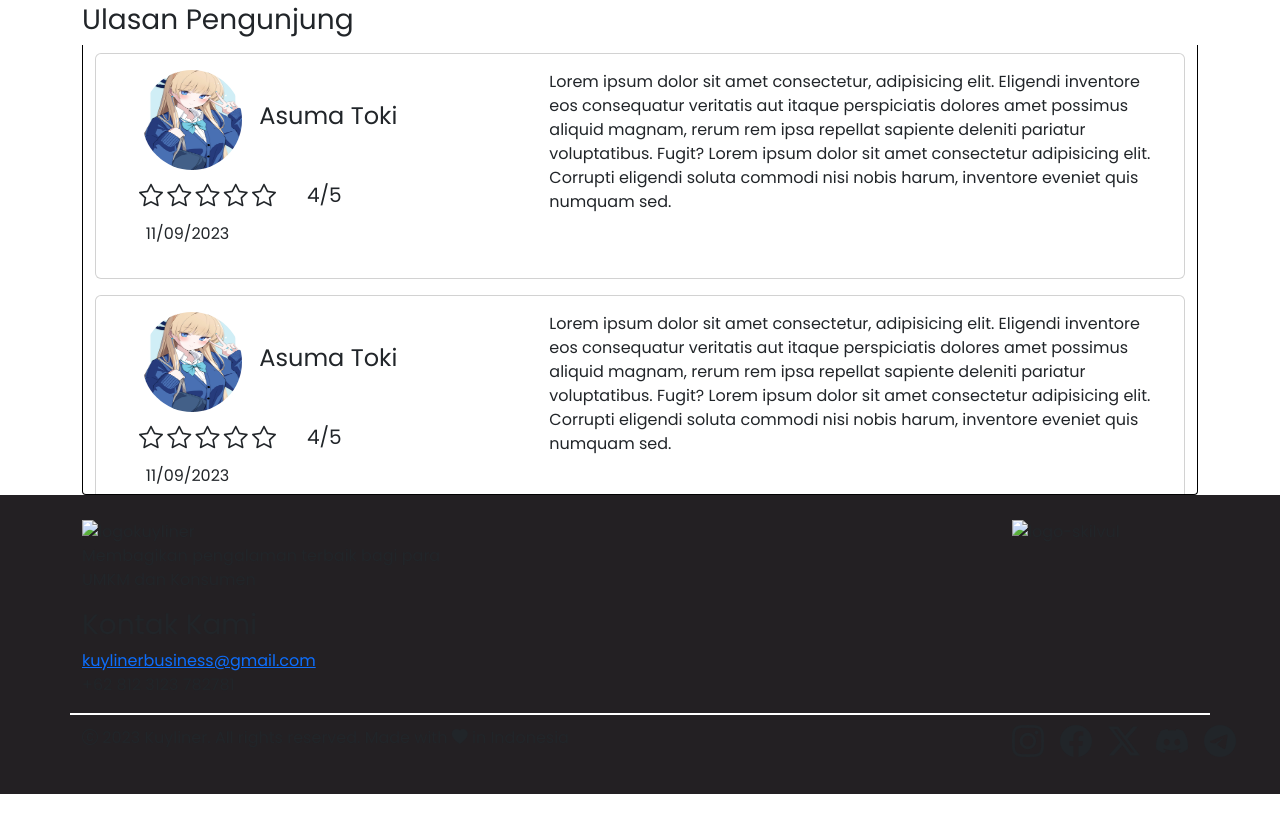
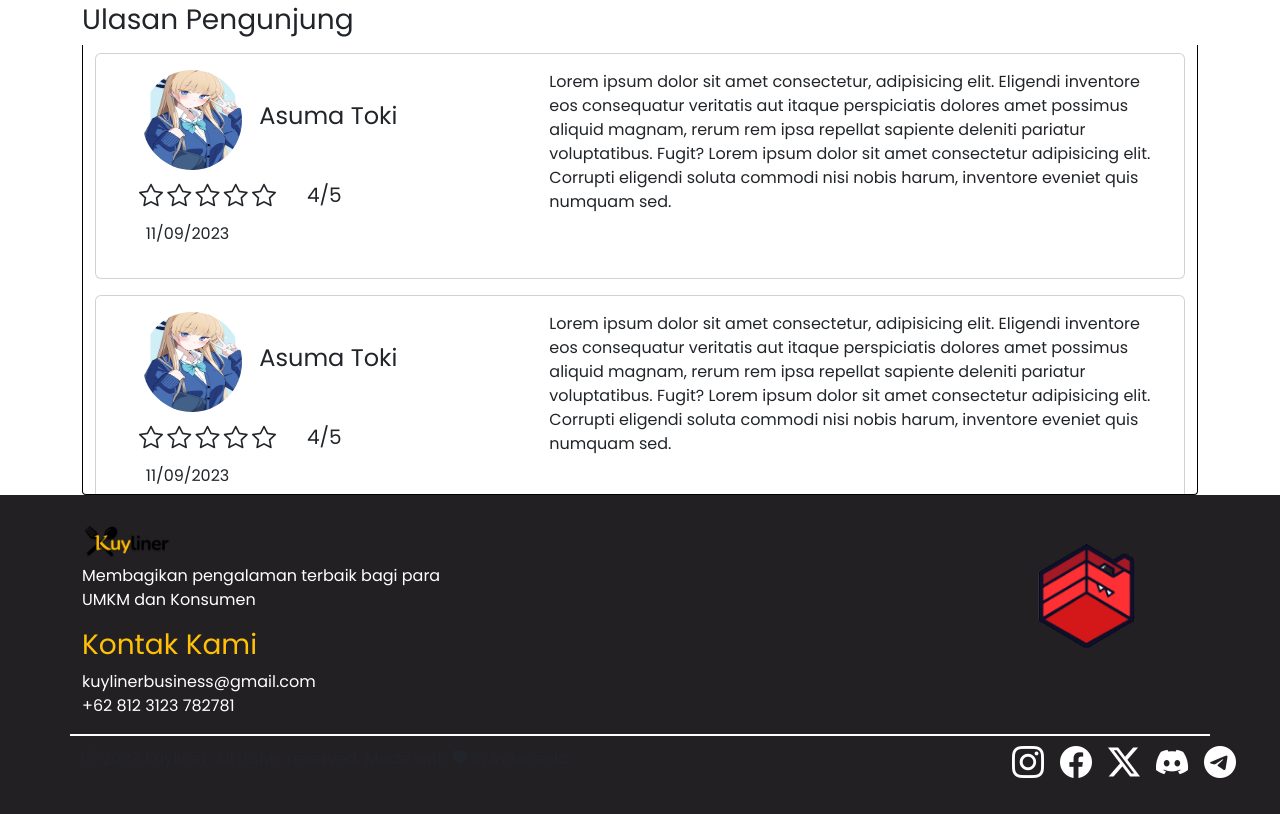
Before and after one commit to fs-10/kuyliner-bootstrap, a plain HTML site: page pages/detail-product.html in a window 1280 px wide. Shown: the part 1888-2702 px from the top of the page. Drawn offline with nearby package versions, Linux system fonts and the light colour scheme.

Commit message:
resolving footer

```diff
--- a/pages/detail-product.html
+++ b/pages/detail-product.html
@@ -302,10 +302,10 @@
     class="container-fluid py-4"
     style="background-color: #232023"
   >
-    <div class="container d-flex justify-content-between">
+    <div class="container d-flex justify-content-between text-white">
       <div class="col-md-10">
         <img
-          src="assets/img/homepage/logo-kuyliner.png"
+          src="../assets/img/homepage/logo-kuyliner.png"
           alt="logokuyliner"
           width="90rem"
         />
@@ -313,13 +313,13 @@
           Membagikan pengalaman terbaik bagi para <br />
           UMKM dan Konsumen
         </p>
-        <h3>Kontak Kami</h3>
-        <a href="#">kuylinerbusiness@gmail.com</a>
+        <h3 class="text-warning">Kontak Kami</h3>
+        <a href="#" class="text-decoration-none text-white">kuylinerbusiness@gmail.com</a>
         <p>+62 812 3123 782781</p>
       </div>
       <div id="logo-skilvul" class="col-md">
         <img
-          src="assets/img/homepage/logo-skilvul.png"
+          src="../assets/img/homepage/logo-skilvul.png"
           alt="logo-skilvul"
           width="80%"
         />
@@ -338,11 +338,11 @@
         </p>
       </div>
       <div class="col-md d-flex gap-3">
-        <h2><i class="icon-footer bi bi-instagram"></i></h2>
-        <h2><i class="icon-footer bi bi-facebook"></i></h2>
-        <h2><i class="icon-footer bi bi-twitter-x"></i></h2>
-        <h2><i class="icon-footer bi bi-discord"></i></h2>
-        <h2><i class="icon-footer bi bi-telegram"></i></h2>
+        <h2><i class="icon-footer bi bi-instagram text-white"></i></h2>
+        <h2><i class="icon-footer bi bi-facebook text-white"></i></h2>
+        <h2><i class="icon-footer bi bi-twitter-x text-white"></i></h2>
+        <h2><i class="icon-footer bi bi-discord text-white"></i></h2>
+        <h2><i class="icon-footer bi bi-telegram text-white"></i></h2>
       </div>
     </div>
   </section>
```
